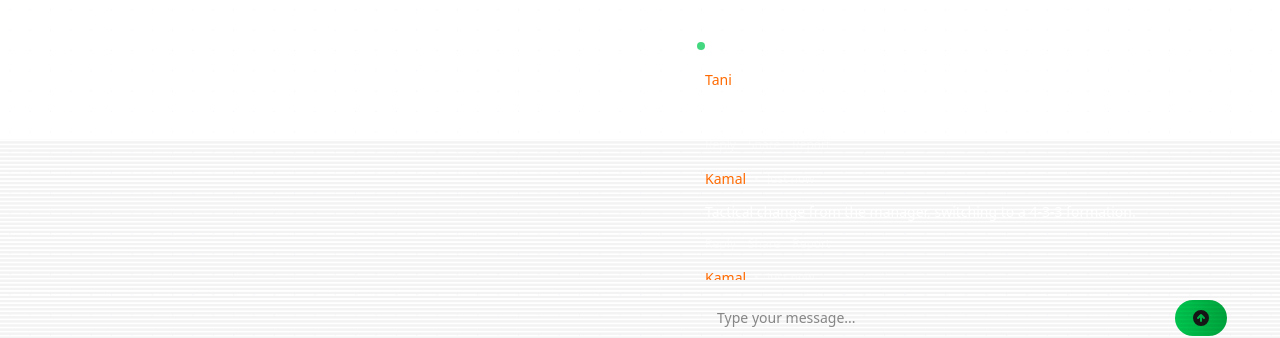
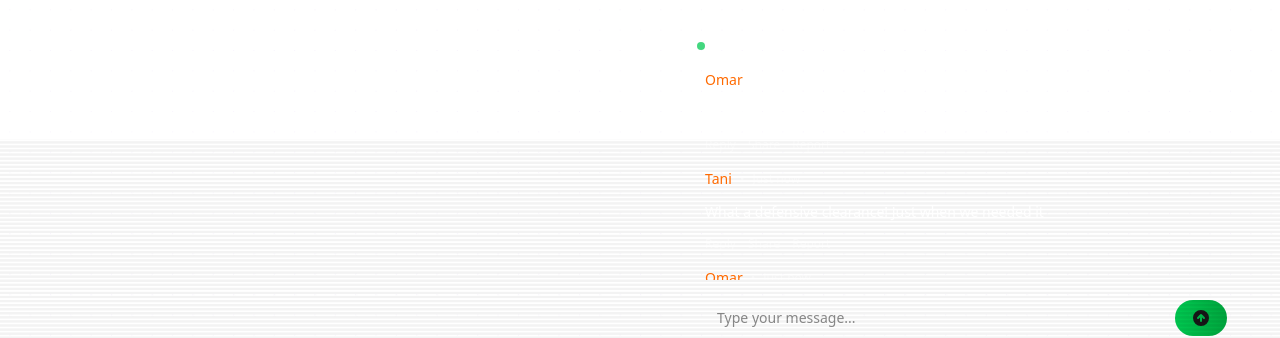
Before and after one commit to tanishqsh/sora-ai, a Next.js app: page /demo in a window 1280 px wide. Shown: the part 411-749 px from the top of the page. Built offline with nearby package versions, Linux system fonts and the light colour scheme.

Commit message:
Updated commentary messages

```diff
--- a/app/demo/components/ChatSection.tsx
+++ b/app/demo/components/ChatSection.tsx
@@ -4,19 +4,19 @@ import { useState, useEffect } from 'react';
 import { motion, AnimatePresence } from 'framer-motion';
 
 const BOT_MESSAGES = [
-	"Great goal! The striker's positioning was perfect.",
-	'Did you see that save? Absolutely incredible!',
-	'The midfield is really controlling the game now.',
-	'VAR check in progress...',
-	'That was a clear foul, should have been a yellow card.',
-	'The crowd is going wild after that play!',
-	"Substitution coming up - looks like they're bringing on fresh legs.",
-	'Tactical change from the manager, switching to a 4-3-3 formation.',
-	'Corner kick coming up - this could be dangerous!',
-	'Half-time stats: 65% possession, 8 shots on target.',
+	"Bento's distribution has been excellent today! 🧤",
+	'Sadio Mané is making those brilliant runs down the left! ⚡',
+	"Al-Nassr's attacking play is looking dangerous",
+	'Boushal is absolutely dominating that left flank 🔥',
+	'The crowd is going wild after that move by Mané!',
+	'We need more support in the box for these crosses',
+	'Al-Nassr building up the pressure now ⚽',
+	'What a defensive clearance! Just when we needed it',
+	'The midfield battle is intense right now',
+	'Looking for that perfect through ball to Mané',
 ];
 
-const BOT_USERS = ['Ahed', 'Kamal', 'Tani'];
+const BOT_USERS = ['Ahmed', 'Kamal', 'Tani', 'Hassan', 'Omar'];
 
 const messageVariants = {
 	hidden: { opacity: 0, y: 20 },
@@ -40,20 +40,20 @@ export default function ChatSection() {
 	const [chatMessages, setChatMessages] = useState([
 		{
 			id: 1,
-			user: 'Ahed',
-			message: 'What a goal by Al-Buraikan! 🔥',
+			user: 'Ahmed',
+			message: 'Bento looking solid between the posts today! 🧤',
 			timestamp: '2m ago',
 		},
 		{
 			id: 2,
-			user: 'Tanishq',
-			message: 'Iran needs to step up their defense',
+			user: 'Hassan',
+			message: 'That run from Sadio Mané was incredible!',
 			timestamp: '1m ago',
 		},
 		{
 			id: 3,
-			user: 'Kamal',
-			message: 'The atmosphere in the stadium is electric!',
+			user: 'Omar',
+			message: "Boushal's crosses are causing real problems! 🎯",
 			timestamp: 'Just now',
 		},
 	]);
```
